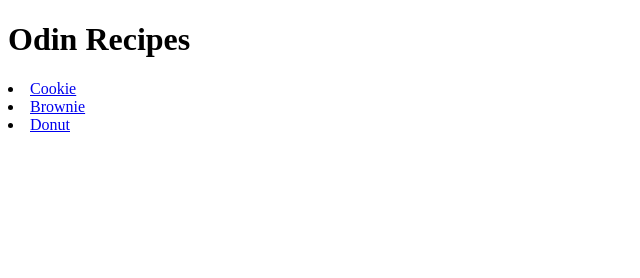
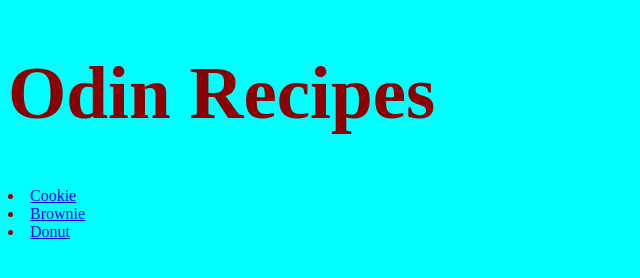
Before and after one commit to tahsintawhid/odin-recipes, a plain HTML site: page index.html in a window 1280 px wide. Shown: the whole page, without its empty margins (0-640 px from the left). Drawn offline with Linux system fonts and the light colour scheme.

Commit message:
Add some CSS

```diff
--- a/index.html
+++ b/index.html
@@ -1,9 +1,25 @@
 <!DOCTYPE html>
 <html lang="en">
+
 <head>
+  <style>
+    body {
+      background-color: aqua;
+    }
+
+    h1 {
+      color: darkred;
+      font-size: 75px;
+    }
+
+    li {
+      color: darkred;
+    }
+  </style>
   <meta charset="UTF-8">
   <title>Odin Recipes</title>
 </head>
+
 <body>
   <h1>Odin Recipes</h1>
   <li>
@@ -16,4 +32,5 @@
     <a href="recipes/donut.html">Donut</a>
   </li>
 </body>
+
 </html>
```
Lines whose indentation alone changed are shown as unchanged.
